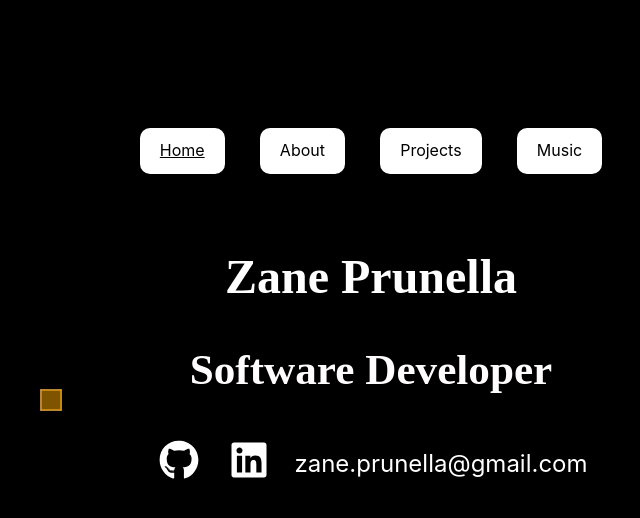
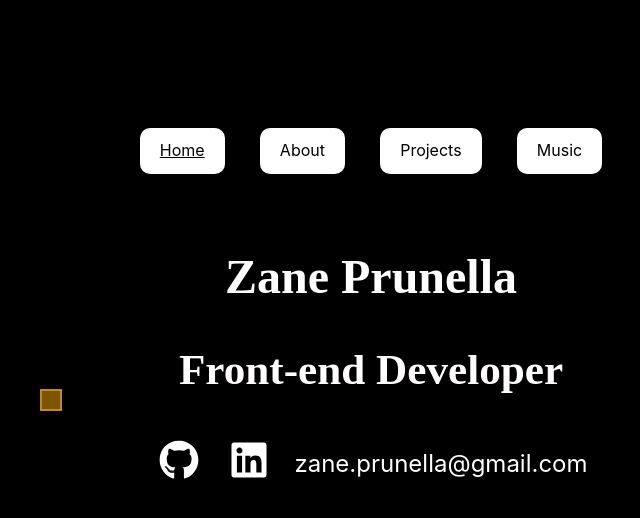
Before and after one commit to zmprunella/Portfolio-Home, a React (Create React App) app: page / in a window 1280 px wide. Shown: the top 518 px of the page, without its empty margins (269-909 px from the left). Built offline with nearby package versions, Linux system fonts and the light colour scheme; a web font is replaced by a local one.

Commit message:
Update Home.js

```diff
--- a/src/components/Home.js
+++ b/src/components/Home.js
@@ -7,7 +7,7 @@ function Home() {
     <div className="home-container">
       <div className="home-content">
         <h1 className="name">Zane Prunella</h1>
-        <h2>Software Developer</h2>
+        <h2>Front-end Developer</h2>
         <div className="contact-info">
           <a
             href="https://github.com/zmprunella"
```
